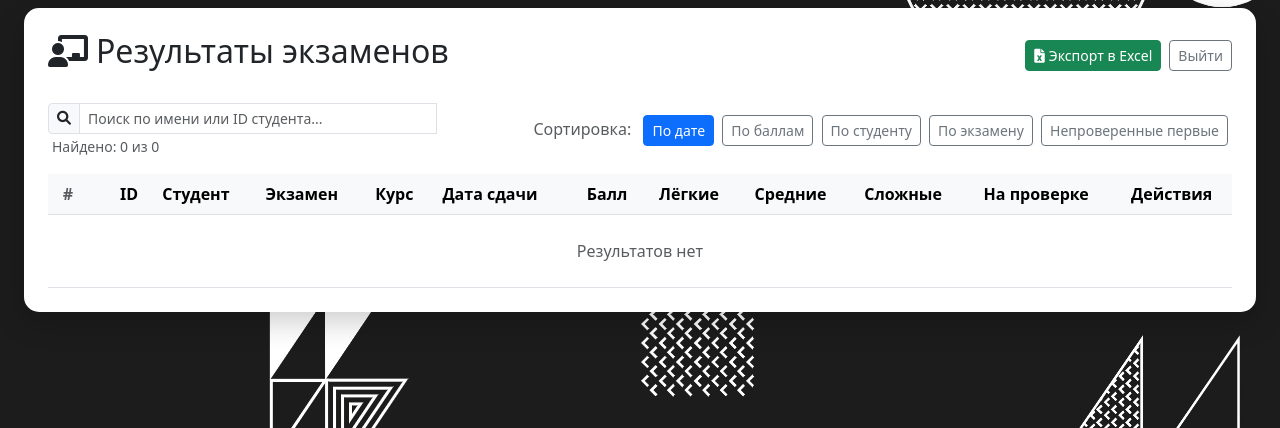
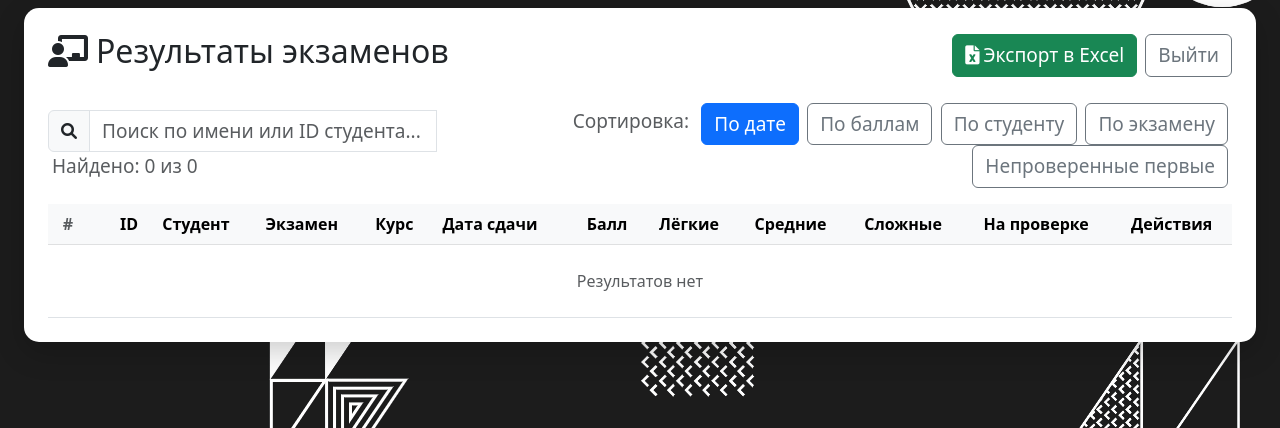
Before and after one commit to beorht/SynergyOnlineTest, a Django app: page /teacher/ in a window 1280 px wide. Shown: the part 58-486 px from the top of the page. Run offline with Django 5.2, Linux system fonts and the light colour scheme; the visitor is signed in with stand-in values (Sample User, id 1); data that the repository does not hold is empty.

Commit message:
editing dashboard, change font size

```diff
--- a/templates/teachers/dashboard.html
+++ b/templates/teachers/dashboard.html
@@ -6,33 +6,34 @@
   <div class="d-flex justify-content-between align-items-center mb-4">
     <h2><i class="fas fa-chalkboard-teacher me-2"></i>Результаты экзаменов</h2>
     <div class="d-flex gap-2">
-      <a href="{% url 'export_results_excel' %}" class="btn btn-success btn-sm">
+      <a href="{% url 'export_results_excel' %}" class="btn btn-success" style="font-size:1.19rem;">
         <i class="fas fa-file-excel me-1"></i>Экспорт в Excel
       </a>
-      <a href="{% url 'teacher_logout' %}" class="btn btn-outline-secondary btn-sm">Выйти</a>
+      <a href="{% url 'teacher_logout' %}" class="btn btn-outline-secondary" style="font-size:1.19rem;">Выйти</a>
     </div>
   </div>
 
   <!-- Поиск + Сортировка -->
   <div class="row g-2 mb-3 align-items-center">
     <div class="col-md-4">
-      <div class="input-group input-group-sm">
+      <div class="input-group" style="font-size:1.19rem;">
         <span class="input-group-text"><i class="fas fa-search"></i></span>
-        <input type="text" id="search-input" class="form-control"
+        <input type="text" id="search-input" class="form-control" style="font-size:1.19rem;"
                placeholder="Поиск по имени или ID студента...">
-        <button class="btn btn-outline-secondary" id="search-clear" title="Очистить" style="display:none;">
+        <button class="btn btn-outline-secondary" id="search-clear" title="Очистить" style="display:none;font-size:1.19rem;">
           <i class="fas fa-times"></i>
         </button>
       </div>
-      <small class="text-muted ms-1">
+      <span class="text-muted ms-1" style="font-size:1.19rem;">
         Найдено: <span id="search-count">{{ results|length }}</span> из {{ results|length }}
-      </small>
+      </span>
     </div>
     <div class="col-md-8 text-md-end">
-      <span class="text-muted me-2">Сортировка:</span>
+      <span class="text-muted me-2" style="font-size:1.19rem;">Сортировка:</span>
       {% for key, label in sort_options.items %}
         <a href="?sort={{ key }}"
-           class="btn btn-sm {% if current_sort == key %}btn-primary{% else %}btn-outline-secondary{% endif %} me-1">
+           class="btn {% if current_sort == key %}btn-primary{% else %}btn-outline-secondary{% endif %} me-1"
+           style="font-size:1.19rem;">
           {{ label }}
         </a>
       {% endfor %}
@@ -67,12 +68,12 @@
             data-name="{{ result.student.full_name|lower }}"
             data-pair="{{ result.id }}"
             style="cursor:pointer;">
-          <td class="text-center text-muted small fw-semibold row-num">{{ forloop.counter }}</td>
+          <td class="text-center text-muted fw-semibold row-num" style="font-size:1.19rem;">{{ forloop.counter }}</td>
           <td class="text-muted small">
             <i class="fas fa-chevron-right toggle-icon-{{ result.id }}"></i>
           </td>
           <td>
-            <span class="badge bg-light text-dark border font-monospace">
+            <span class="badge bg-light text-dark border font-monospace" style="font-size:1.09rem;">
               {{ result.student.student_id }}
             </span>
           </td>
@@ -98,7 +99,7 @@
           <td class="text-center">
             {% with s=result.difficulty_stats.easy %}
             {% if s %}
-              <span class="badge bg-success-subtle text-success border border-success">
+              <span class="badge bg-success-subtle text-success border border-success" style="font-size:1.09rem;">
                 {{ s.correct }}/{{ s.total }}
               </span>
             {% else %}
@@ -111,7 +112,7 @@
           <td class="text-center">
             {% with s=result.difficulty_stats.medium %}
             {% if s %}
-              <span class="badge bg-warning-subtle text-warning border border-warning">
+              <span class="badge bg-warning-subtle text-warning border border-warning" style="font-size:1.09rem;">
                 {{ s.correct }}/{{ s.total }}
               </span>
             {% else %}
@@ -124,7 +125,7 @@
           <td class="text-center">
             {% with s=result.difficulty_stats.hard %}
             {% if s %}
-              <span class="badge bg-danger-subtle text-danger border border-danger">
+              <span class="badge bg-danger-subtle text-danger border border-danger" style="font-size:1.09rem;">
                 {{ s.correct }}/{{ s.total }}
               </span>
             {% else %}
@@ -136,20 +137,20 @@
           <!-- На проверке -->
           <td class="text-center">
             {% if result.pending_count > 0 %}
-              <span class="badge bg-warning text-dark">{{ result.pending_count }}</span>
+              <span class="badge bg-warning text-dark" style="font-size:1.09rem;">{{ result.pending_count }}</span>
             {% else %}
-              <span class="text-success"><i class="fas fa-check"></i></span>
+              <span class="text-success" style="font-size:1.09rem;"><i class="fas fa-check"></i></span>
             {% endif %}
           </td>
 
           <!-- Действия -->
           <td class="text-center text-nowrap" onclick="event.stopPropagation()">
             <a href="{% url 'teacher_result_detail' result.id %}"
-               class="btn btn-sm btn-outline-success me-1" title="Полный отчёт">
+               class="btn btn-outline-success me-1" style="font-size:1.09rem;" title="Полный отчёт">
               <i class="fas fa-file-alt"></i> Отчёт
             </a>
             <a href="{% url 'teacher_review' result.id %}"
-               class="btn btn-sm btn-outline-primary" title="Проверить ответы">
+               class="btn btn-outline-primary" style="font-size:1.09rem;" title="Проверить ответы">
               <i class="fas fa-pen"></i> Проверить
             </a>
           </td>
```
